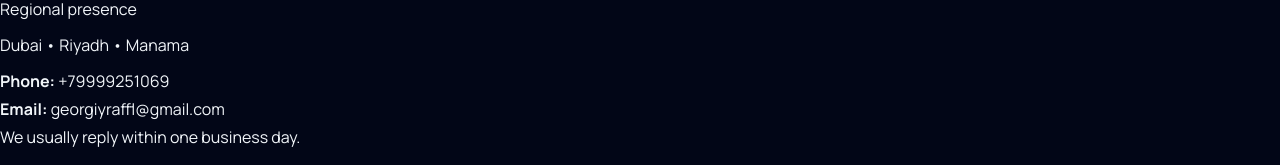
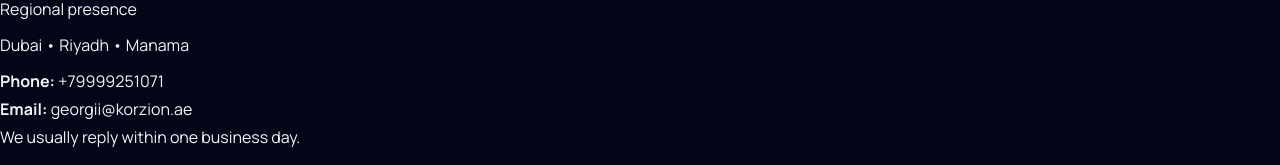
Before and after one commit to VladimirKireev/Korzion-site, a Next.js app: page /contact in a window 1280 px wide. Shown: the part 473-638 px from the top of the page. Built offline with nearby package versions, Linux system fonts and the light colour scheme.

Commit message:
update contacts

```diff
--- a/src/app/contact/page.tsx
+++ b/src/app/contact/page.tsx
@@ -43,8 +43,8 @@ export default function ContactPage() {
             <h4 className="fw-bold mb-3">Regional presence</h4>
             <p className="muted mb-3">Dubai • Riyadh • Manama</p>
             <div className="feature-card mb-3">
-              <p className="mb-1"><strong>Phone:</strong> <a className="footer-link" href="tel:+79999251069">+79999251069</a></p>
-              <p className="mb-1"><strong>Email:</strong> <a className="footer-link" href="mailto:georgiyraffl@gmail.com">georgiyraffl@gmail.com</a></p>
+              <p className="mb-1"><strong>Phone:</strong> <a className="footer-link" href="tel:+79999251071">+79999251071</a></p>
+              <p className="mb-1"><strong>Email:</strong> <a className="footer-link" href="mailto:georgii@korzion.ae">georgii@korzion.ae</a></p>
               <p className="mb-0 muted">We usually reply within one business day.</p>
             </div>
             <div className="feature-card">
--- a/src/components/Footer.tsx
+++ b/src/components/Footer.tsx
@@ -18,8 +18,8 @@ const Footer = () => {
           <div className="col-md-4">
             <h6 className="fw-bold mb-3">Offices</h6>
             <p className="mb-1">Dubai • Riyadh • Manama</p>
-            <p className="mb-1"><a className="footer-link" href="tel:+79999251069">+79999251069</a></p>
-            <p className="mb-0"><a className="footer-link" href="mailto:georgiyraffl@gmail.com">georgiyraffl@gmail.com</a></p>
+            <p className="mb-1"><a className="footer-link" href="tel:+79999251071">+79999251071</a></p>
+            <p className="mb-0"><a className="footer-link" href="mailto:georgii@korzion.ae">georgii@korzion.ae</a></p>
           </div>
         </div>
         <div className="text-center pt-3 muted">&copy; {new Date().getFullYear()} KORZION GLOBAL. All rights reserved.</div>
```
